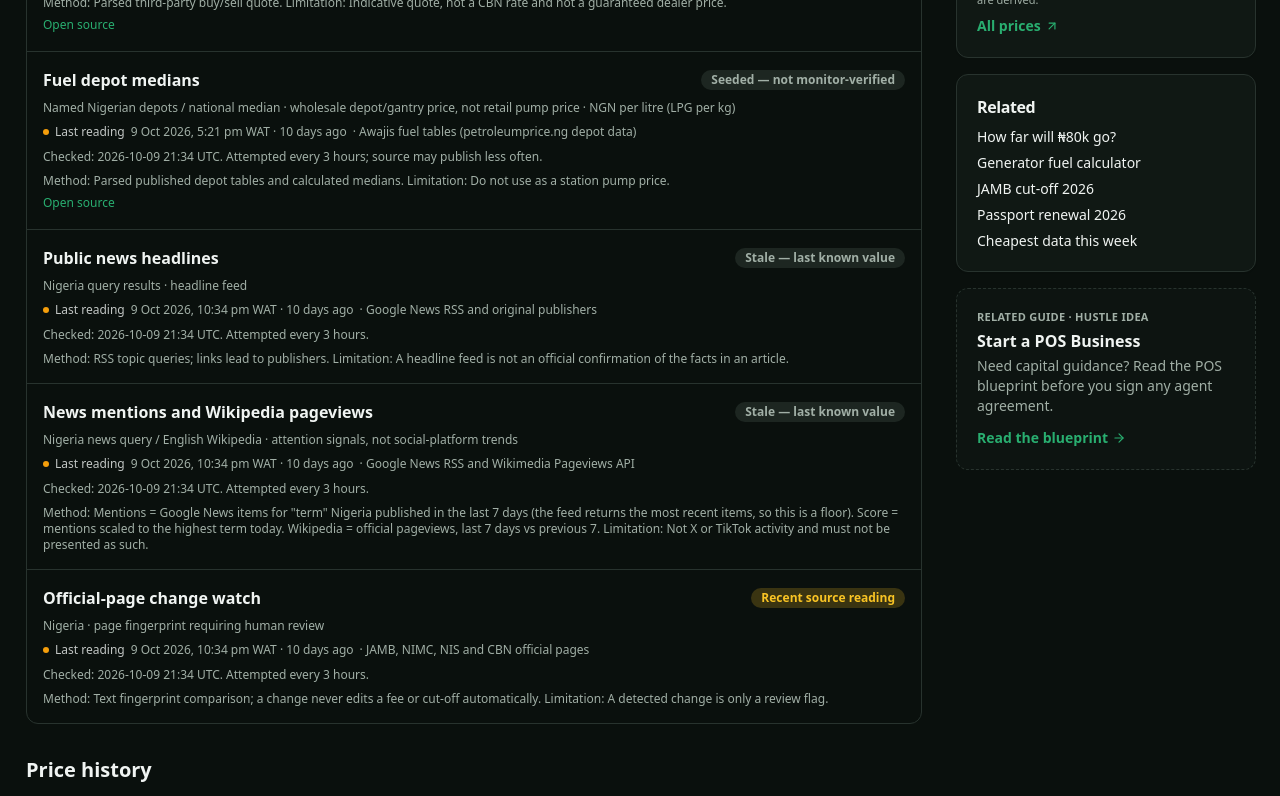
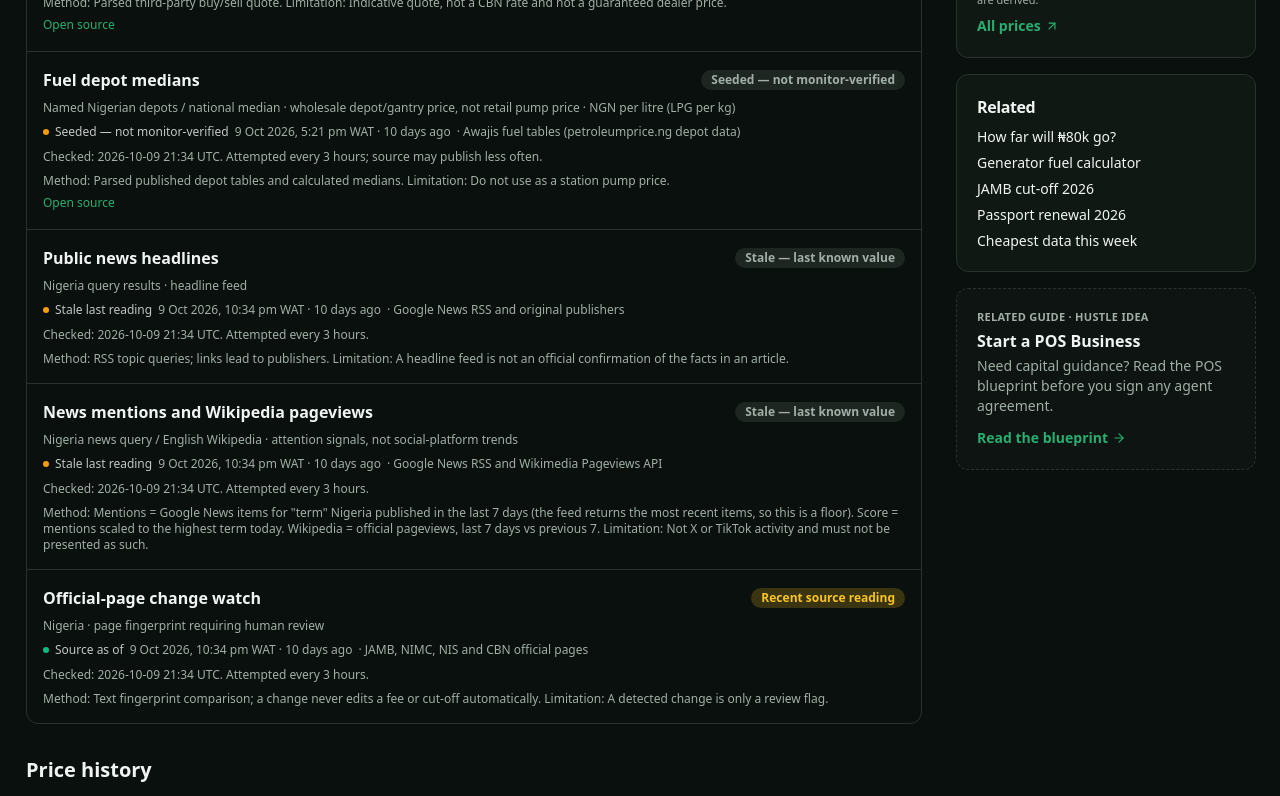
Before and after one commit to nnamdimichael020-wq/naijacheck, a Next.js app: page /status in a window 1280 px wide. Shown: the part 700-1496 px from the top of the page. Built offline with nearby package versions, Linux system fonts and the light colour scheme.

Commit message:
fix: show source state beside every homepage reading
Co-authored-by: arena-agent <297053741+arena-agent@users.noreply.github.com>

```diff
--- a/app/about/page.tsx
+++ b/app/about/page.tsx
@@ -34,7 +34,7 @@ export default function AboutPage() {
         <h2 className="text-xl font-bold">How we handle numbers</h2>
         <ul className="list-disc space-y-2 pl-5 text-foreground/90">
           <li>FX, fuel depot prices, news headlines and trend counts are read from their sources every three hours by an automated monitor, and each figure shows when it was read.</li>
-          <li>A source that fails or changes layout keeps its last confirmed value and is marked stale. We do not guess. Live health for every source is on the status page.</li>
+          <li>A source that fails or changes layout keeps its last confirmed value and is marked stale. We do not guess. Source health for every monitored source is on the status page.</li>
           <li>Trend counts come from Nigerian news and Wikipedia pageviews. We do not read X or TikTok.</li>
           <li>Food prices, pump prices and telecom bundle prices are not auto-read yet. They carry their survey or check date.</li>
           <li>Ranges beat false precision. Confirm before you spend.</li>
--- a/app/status/page.tsx
+++ b/app/status/page.tsx
@@ -49,7 +49,7 @@ export default function StatusPage() {
                 <Badge variant={d.state === "live" || d.state === "recent" ? "accent" : "muted"}>{stateLabel[d.state]}</Badge>
               </div>
               <p className="text-xs text-muted-foreground">{d.geography} · {d.productType}{d.unit ? ` · ${d.unit}` : ""}</p>
-              <Freshness asOf={d.sourceTime} label="Source as of" source={d.sourceName} />
+              <Freshness asOf={d.sourceTime} label="Source as of" source={d.sourceName} state={d.state} />
               <p className="text-xs text-muted-foreground">
                 Checked: {d.checkedAt ? `${new Date(d.checkedAt).toISOString().slice(0, 16).replace("T", " ")} UTC` : "no recorded check"}. {d.cadence}
               </p>
--- a/app/tools/cookbook/[slug]/page.tsx
+++ b/app/tools/cookbook/[slug]/page.tsx
@@ -23,7 +23,7 @@ export default function RecipePage({ params }: { params: { slug: string } }) {
     <ArticleView article={getArticle(`/tools/cookbook/${params.slug}`)}>
       <section aria-labelledby="scale" className="space-y-3">
         <h2 id="scale" className="text-2xl font-bold tracking-tight">
-          Live cost calculator
+          Indicative cost calculator
         </h2>
         <p className="text-sm text-muted-foreground">Change the city or the number of people. The cost updates straight away.</p>
         <CookbookCalc recipes={recipes} cities={COOK_CITIES} fixedSlug={params.slug} />
--- a/app/trends/page.tsx
+++ b/app/trends/page.tsx
@@ -4,6 +4,7 @@ import { PSYCH_TERMS, SLANG_TERMS } from "@/lib/data";
 import { LIVE_TRENDS } from "@/lib/live";
 import { getArticle } from "@/lib/articles";
 import { articleMetadata } from "@/lib/seo";
+import { DATASET_REGISTRY } from "@/lib/source-registry";
 
 const article = getArticle("/trends");
 export const metadata = articleMetadata(article);
@@ -31,6 +32,7 @@ export default function TrendsPage() {
         wiki={LIVE_TRENDS.wiki}
         checkedAt={LIVE_TRENDS.checkedAt}
         live={live}
+        state={DATASET_REGISTRY.find((d) => d.id === "trend-signals")?.state ?? "unavailable"}
         method={LIVE_TRENDS.method}
       />
     </ArticleView>
--- a/components/calc/cookbook-calc.tsx
+++ b/components/calc/cookbook-calc.tsx
@@ -38,7 +38,7 @@ export function CookbookCalc({ recipes, cities, fixedSlug, defaultCity = "lagos"
         </CardHeader>
         <CardContent className="grid gap-4 sm:grid-cols-2">
           <div>
-            <Label htmlFor="cook-city">City (live prices)</Label>
+            <Label htmlFor="cook-city">City (dated indicative prices)</Label>
             <Select id="cook-city" value={city} onChange={(e) => setCity(e.target.value)}>
               {cities.map((c) => (
                 <option key={c.slug} value={c.slug}>
--- a/components/live/freshness.tsx
+++ b/components/live/freshness.tsx
@@ -3,6 +3,7 @@
 import * as React from "react";
 import { RefreshCw } from "lucide-react";
 import { cn } from "@/lib/utils";
+import type { VerificationState } from "@/lib/source-registry";
 
 const WAT = new Intl.DateTimeFormat("en-NG", {
   timeZone: "Africa/Lagos",
@@ -32,11 +33,13 @@ export function Freshness({
   asOf,
   label = "Source as of",
   source,
+  state,
   className,
 }: {
   asOf?: string | null;
   label?: string;
   source?: string;
+  state?: VerificationState;
   className?: string;
 }) {
   const [now, setNow] = React.useState<number | null>(null);
@@ -49,21 +52,31 @@ export function Freshness({
   if (!asOf) {
     return (
       <span className={cn("inline-flex items-center gap-1.5 text-xs text-muted-foreground", className)}>
-        <RefreshCw className="size-3" aria-hidden="true" /> Waiting for first live reading
+        <RefreshCw className="size-3" aria-hidden="true" /> No source reading available
       </span>
     );
   }
   const ms = Date.parse(asOf);
   const age = now === null ? null : now - ms;
-  const stale = age !== null && age > 9 * 3600_000; // more than three missed 3-hourly runs
+  const staleByAge = age !== null && age > 9 * 3600_000; // more than three missed 3-hourly runs
+  const effectiveState: VerificationState = state ?? (staleByAge ? "stale" : "recent");
+  const stateText = effectiveState === "seeded"
+    ? "Seeded — not monitor-verified"
+    : effectiveState === "stale"
+      ? "Stale last reading"
+      : effectiveState === "unavailable"
+        ? "Unavailable"
+        : effectiveState === "manual"
+          ? "Manual reading"
+          : label;
   return (
     <span className={cn("inline-flex flex-wrap items-center gap-1.5 text-xs text-muted-foreground", className)}>
       <span
         aria-hidden="true"
-        className={cn("size-1.5 rounded-full", stale ? "bg-amber-500" : "animate-pulse bg-emerald-500")}
+        className={cn("size-1.5 rounded-full", effectiveState === "seeded" || effectiveState === "stale" ? "bg-amber-500" : effectiveState === "unavailable" ? "bg-slate-400" : "bg-emerald-500")}
       />
       <span className="font-medium text-foreground/80">
-        {stale ? "Last reading" : label}
+        {stateText}
       </span>
       <span>
         {WAT.format(new Date(ms))} WAT{age !== null ? ` · ${relativeAge(age)}` : ""}
--- a/components/live/news-feed.tsx
+++ b/components/live/news-feed.tsx
@@ -3,6 +3,7 @@ import { latestHeadlines } from "@/lib/live";
 import { Freshness } from "@/components/live/freshness";
 import { Badge } from "@/components/ui/badge";
 import { LIVE_FEEDS } from "@/lib/live";
+import { DATASET_REGISTRY } from "@/lib/source-registry";
 
 const WAT = new Intl.DateTimeFormat("en-NG", {
   timeZone: "Africa/Lagos",
@@ -22,7 +23,7 @@ export function LiveNewsFeed({ limit = 8, topic }: { limit?: number; topic?: str
         <h2 id="live-news" className="text-xl font-bold tracking-tight">
           Monitored headlines
         </h2>
-        <Freshness asOf={LIVE_FEEDS.checkedAt} label="Checked" />
+        <Freshness asOf={LIVE_FEEDS.checkedAt} label="Checked" state={DATASET_REGISTRY.find((d) => d.id === "headlines")?.state} />
       </div>
       {items.length === 0 ? (
         <p className="rounded-lg border border-dashed p-4 text-sm text-muted-foreground">
--- a/components/live/ticker.tsx
+++ b/components/live/ticker.tsx
@@ -43,7 +43,7 @@ export function LiveTicker() {
         @media (prefers-reduced-motion: reduce) { .nc-ticker-track { animation: none; } }
       `}</style>
       <div className="nc-ticker mx-auto flex max-w-7xl items-center gap-3 overflow-hidden px-4 py-2">
-        <span className="shrink-0 rounded bg-primary px-1.5 py-0.5 font-bold uppercase tracking-wide text-primary-foreground">Live</span>
+        <span className="shrink-0 rounded bg-primary px-1.5 py-0.5 font-bold uppercase tracking-wide text-primary-foreground">Source status</span>
         <div className="overflow-hidden whitespace-nowrap">
           <ul className="nc-ticker-track flex w-max items-center gap-6">
             {loop.map((it, i) => (
```
Also changed, not shown: app/page.tsx (+15 -5 lines), components/live/location-card.tsx (+8 -2 lines), components/trends/trend-monitor.tsx (+6 -3 lines).
